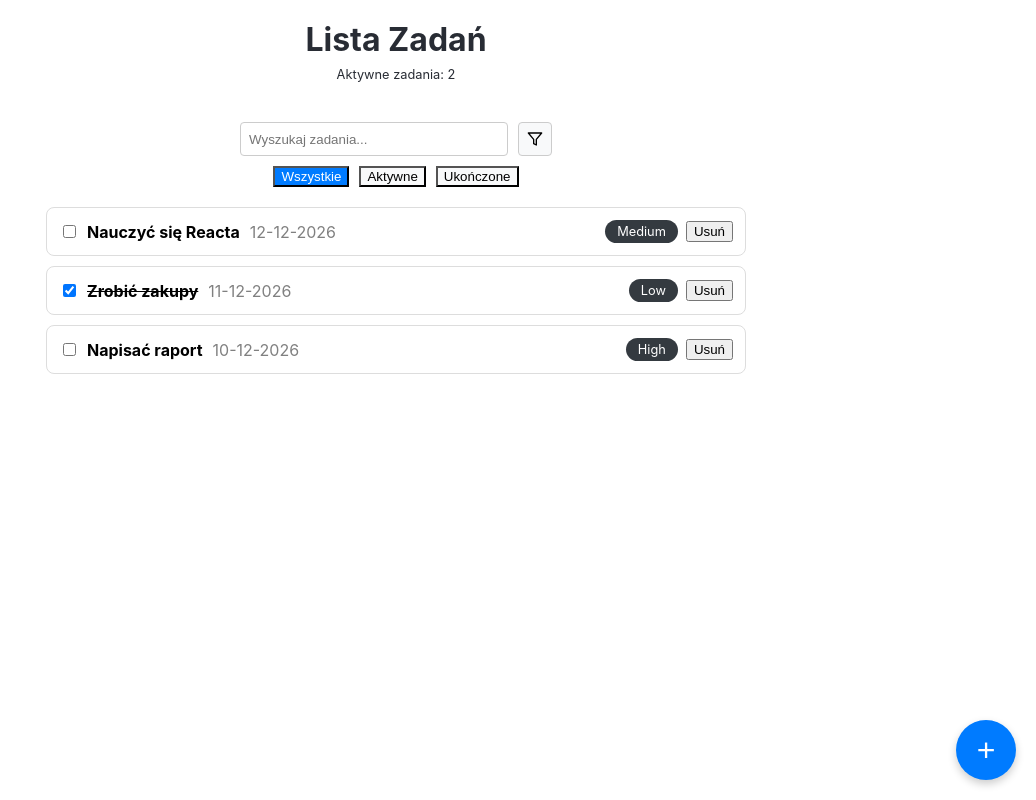
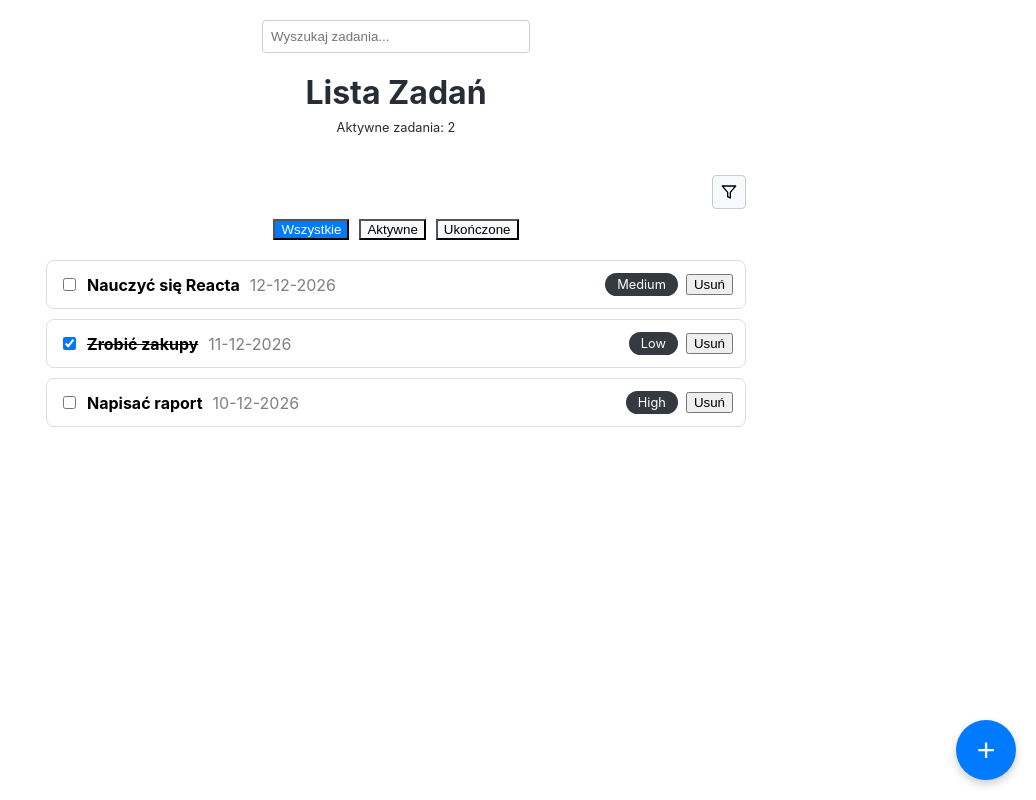
Before and after one commit to Boryszs/ZIU_LAB4, a React (Create React App) app: page / in a window 1280 px wide. Shown: the whole page, without its empty margins (244-1280 px from the left). Built offline with nearby package versions, Linux system fonts and the light colour scheme.

Commit message:
layout header/search

```diff
--- a/src/App.tsx
+++ b/src/App.tsx
@@ -76,6 +76,15 @@ function App() {
 
   return (
     <div className="App">
+      {/* Pole wyszukiwania przeniesione na samą górę */}
+      <input
+        type="text"
+        placeholder="Wyszukaj zadania..."
+        value={searchTerm}
+        onChange={(e) => setSearchTerm(e.target.value)}
+        style={{ padding: '8px', border: '1px solid #ccc', borderRadius: '4px', width: '250px', margin: '20px auto 0 auto', display: 'block' }}
+      />
+
       <header className="App-header">
         <h1>{view === 'add' ? 'Dodaj Nowe Zadanie' : view === 'edit' ? 'Edytuj Zadanie' : 'Lista Zadań'}</h1>
         {view === 'list' && <p>Aktywne zadania: {activeCount}</p>}
@@ -110,8 +119,8 @@ function App() {
             <FilterBar
               activeFilter={filter}
               onFilterChange={setFilter}
-              searchTerm={searchTerm}
-              onSearchTermChange={setSearchTerm}
+              // searchTerm={searchTerm}
+              // onSearchTermChange={setSearchTerm}
             />
             <TodoList todos={filteredTodos} onToggle={handleToggle} onDelete={handleDelete} onStartEdit={handleStartEdit} />
           </>
--- a/src/components/FilterBar.tsx
+++ b/src/components/FilterBar.tsx
@@ -4,11 +4,9 @@ import { Filter as FilterType } from '../types/todo.types';
 interface FilterBarProps {
   activeFilter: FilterType;
   onFilterChange: (filter: FilterType) => void;
-  searchTerm: string;
-  onSearchTermChange: (term: string) => void;
 }
 
-export function FilterBar({ activeFilter, onFilterChange, searchTerm, onSearchTermChange }: FilterBarProps) {
+export function FilterBar({ activeFilter, onFilterChange }: FilterBarProps) {
   const filters: FilterType[] = ['all', 'active', 'completed'];
   const filterNames: Record<FilterType, string> = {
     all: 'Wszystkie',
@@ -19,15 +17,8 @@ export function FilterBar({ activeFilter, onFilterChange, searchTerm, onSearchTe
   const [showFilters, setShowFilters] = useState(true); // Stan do kontrolowania widoczności filtrów
 
   return (
-    <div style={{ marginTop: '20px', marginBottom: '20px', display: 'flex', flexDirection: 'column', alignItems: 'center', gap: '10px' }}>
-      <div style={{ display: 'flex', gap: '10px', justifyContent: 'center' }}>
-        <input
-          type="text"
-          placeholder="Wyszukaj zadania..."
-          value={searchTerm}
-          onChange={(e) => onSearchTermChange(e.target.value)}
-          style={{ padding: '8px', border: '1px solid #ccc', borderRadius: '4px', width: '250px' }}
-        />
+    <div style={{ marginTop: '20px', marginBottom: '20px', display: 'flex', flexDirection: 'column', alignItems: 'center', gap: '10px', maxWidth: '700px', width: '100%', margin: '20px auto' }}>
+      <div style={{ display: 'flex', gap: '10px', justifyContent: 'flex-end', width: '100%' }}>
         <button onClick={() => setShowFilters(!showFilters)} style={{ padding: '8px', border: '1px solid #ccc', borderRadius: '4px', background: '#f8f9fa', cursor: 'pointer', display: 'flex', alignItems: 'center' }}>
           <svg xmlns="http://www.w3.org/2000/svg" width="16" height="16" viewBox="0 0 24 24" fill="none" stroke="currentColor" strokeWidth="2" strokeLinecap="round" strokeLinejoin="round">
             <polygon points="22 3 2 3 10 12.46 10 19 14 21 14 12.46 22 3"></polygon>
```
